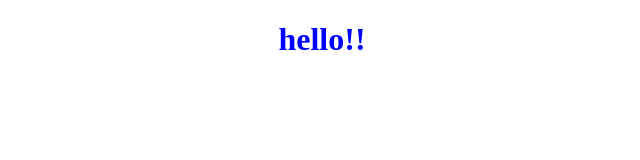
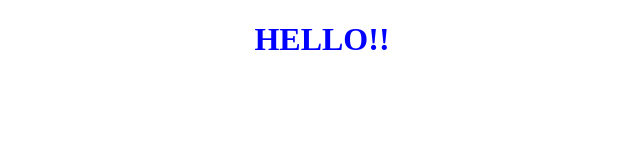
Before and after one commit to 7Sopia/mock-portfolio-, a plain HTML site: page index.html in a window 1280 px wide. Shown: the whole page, without its empty margins (318-958 px from the left). Drawn offline with Linux system fonts and the light colour scheme.

Commit message:
me shevcvale warwera

```diff
--- a/index.html
+++ b/index.html
@@ -7,6 +7,6 @@
     <link rel="stylesheet" href="style.css">
 </head>
 <body>
-      <h1> hello!! </h1>
+      <h1> HELLO!! </h1>
 </body>
 </html>
```
